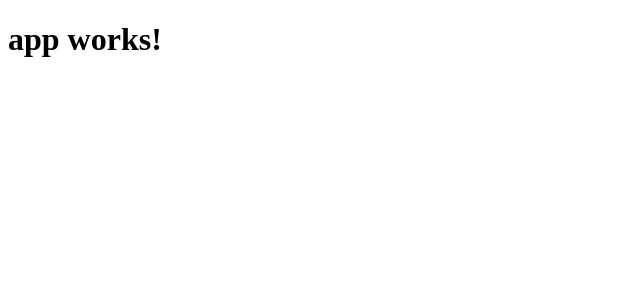
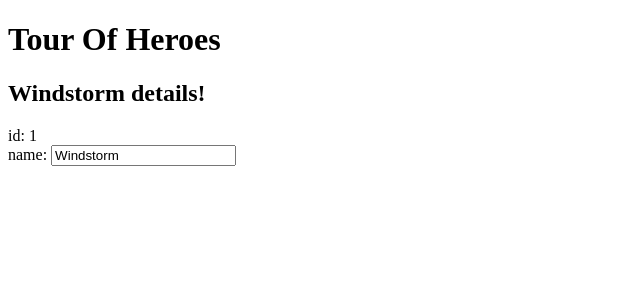
Before and after one commit to jacobseward/angular-tour-of-heroes, an Angular app: page / in a window 1280 px wide. Shown: the top 300 px of the page, without its empty margins (0-640 px from the left). Built offline with nearby package versions, Linux system fonts and the light colour scheme.

Commit message:
lesson 2: the hero editor

```diff
--- a/src/app/app.component.html
+++ b/src/app/app.component.html
@@ -1,3 +1,7 @@
-<h1>
-  {{title}}
-</h1>
+<h1>{{title}}</h1>
+<h2>{{hero.name}} details!</h2>
+<div><label>id: </label>{{hero.id}}</div>
+<div>
+  <label>name: </label>
+  <input [(ngModel)]="hero.name" placeholder="name">
+</div>
--- a/src/app/app.component.ts
+++ b/src/app/app.component.ts
@@ -6,5 +6,14 @@
   styleUrls: ['./app.component.css']
 })
 export class AppComponent {
-  title = 'app works!';
+  title = 'Tour Of Heroes';
+  hero: Hero = {
+    id: 1,
+    name: 'Windstorm'
+  };
 }
+
+export class Hero {
+  id: number;
+  name: string;
+}
```
